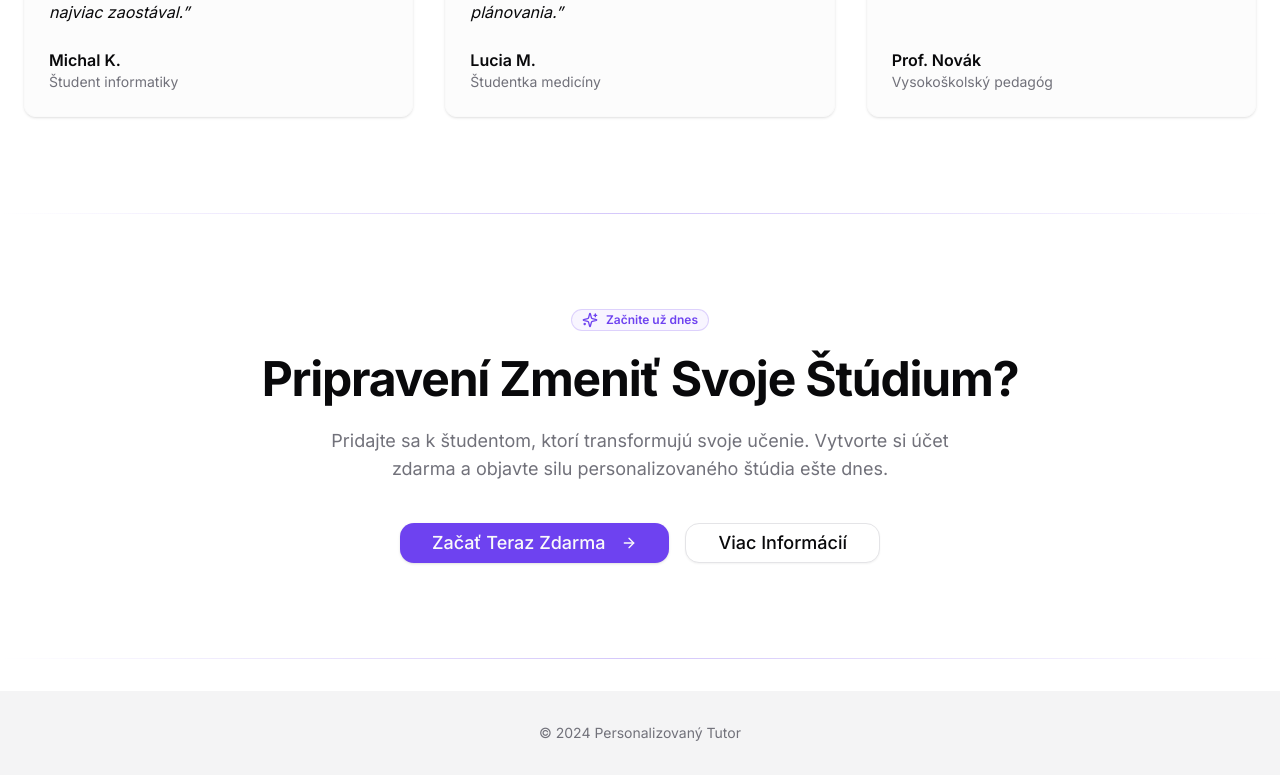
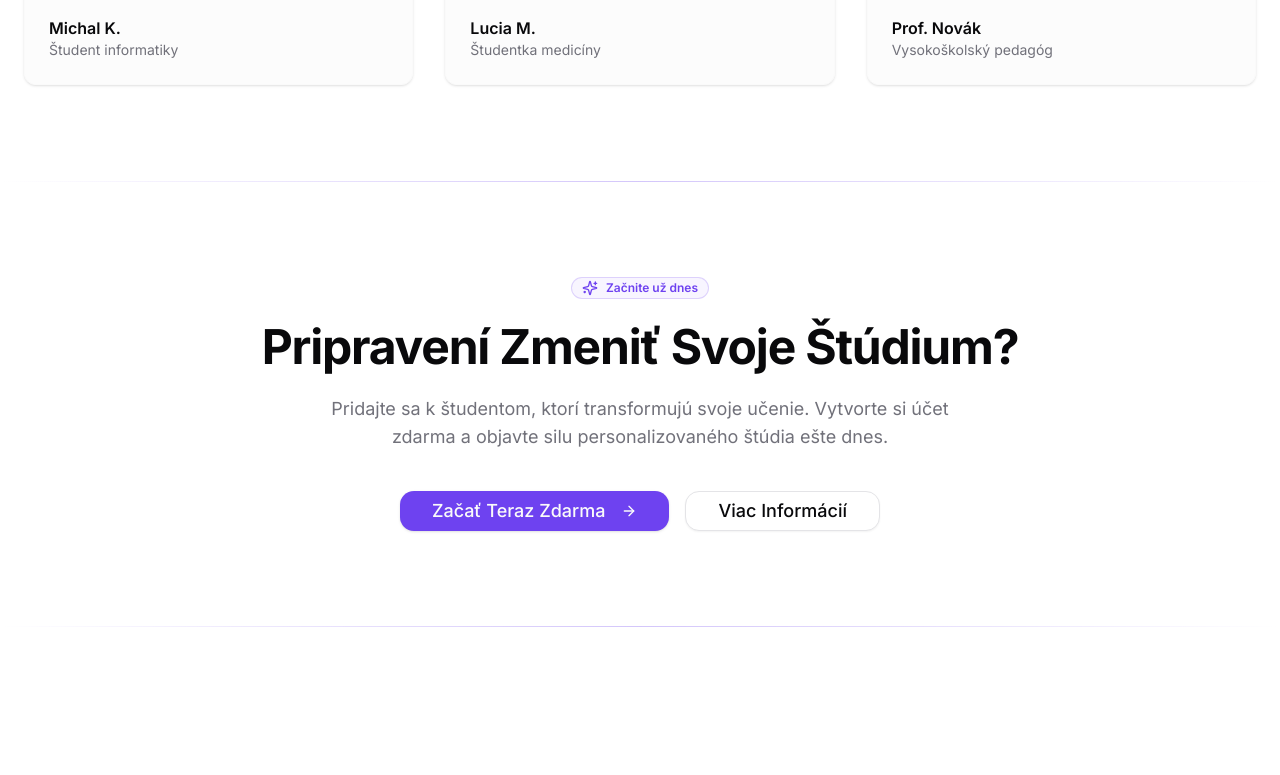
Before and after one commit to Dospalko/studentutor, a Next.js app in the folder frontend/: page / in a window 1280 px wide. Shown: the part 2539-3314 px from the top of the page. After the commit the page ends 3166 px from the top, so only its background shows below. Built offline with nearby package versions, Linux system fonts and the light colour scheme; no server answers.

Commit message:
feat: implementing notifications for acheivments

```diff
--- a/frontend/src/app/layout.tsx
+++ b/frontend/src/app/layout.tsx
@@ -1,15 +1,12 @@
 // frontend/src/app/layout.tsx
 import type { Metadata } from "next";
-import { Inter } from "next/font/google"; // Alebo iný vhodný font
+import { Inter } from "next/font/google";
 import "./globals.css";
 import { AuthProvider } from "@/context/AuthContext";
 import Navbar from "@/components/Navbar";
+import { Toaster } from "sonner"; // <<<< NOVÝ IMPORT (alebo priamo 'sonner')
 
-// Príklad použitia iného fontu, napr. Poppins pre moderný vzhľad
-// import { Poppins } from "next/font/google";
-// const font = Poppins({ subsets: ["latin"], weight: ["400", "500", "600", "700"] });
-
-const font = Inter({ subsets: ["latin"] }); // Ponecháme Inter, je to dobrý default
+const inter = Inter({ subsets: ["latin"] });
 
 export const metadata: Metadata = {
   title: "Personalizovaný Tutor",
@@ -23,16 +20,13 @@ export default function RootLayout({
 }>) {
   return (
     <html lang="sk">
-      <body className={`${font.className} min-h-screen flex flex-col`}> {/* `min-h-screen flex flex-col` pre footer na spodku ak by bol */}
+      <body className={`${inter.className} antialiased`}> {/* Pridal som antialiased sem */}
         <AuthProvider>
           <Navbar />
-          <main className="flex-grow pt-20 pb-8 md:pt-24"> {/* Viac paddingu pre Navbar a priestor dole */}
+          <main className="pt-16 bg-background text-foreground min-h-[calc(100vh-4rem-57px)]"> {/* Navbar + Footer height */}
             {children}
           </main>
-
-           <footer className="py-8 text-center text-sm text-muted-foreground bg-muted">
-            © 2024 Personalizovaný Tutor
-          </footer>
+          <Toaster richColors position="top-right" /> {/* <<<< PRIDANÝ TOASTER */}
         </AuthProvider>
       </body>
     </html>
--- a/frontend/src/components/profile/UserAchievements.tsx
+++ b/frontend/src/components/profile/UserAchievements.tsx
@@ -69,7 +69,6 @@ export default function UserAchievements() {
   }, [authContext?.token]);
 
   if (isLoading) {
-    // ... (kód pre loading state zostáva rovnaký)
     return (
       <div>
         <h3 className="text-lg font-semibold text-foreground mb-4 flex items-center">
```
Also changed, not shown: frontend/package.json (+4 -3 lines), 1 other file (tests, documents, lock files or other folders).
